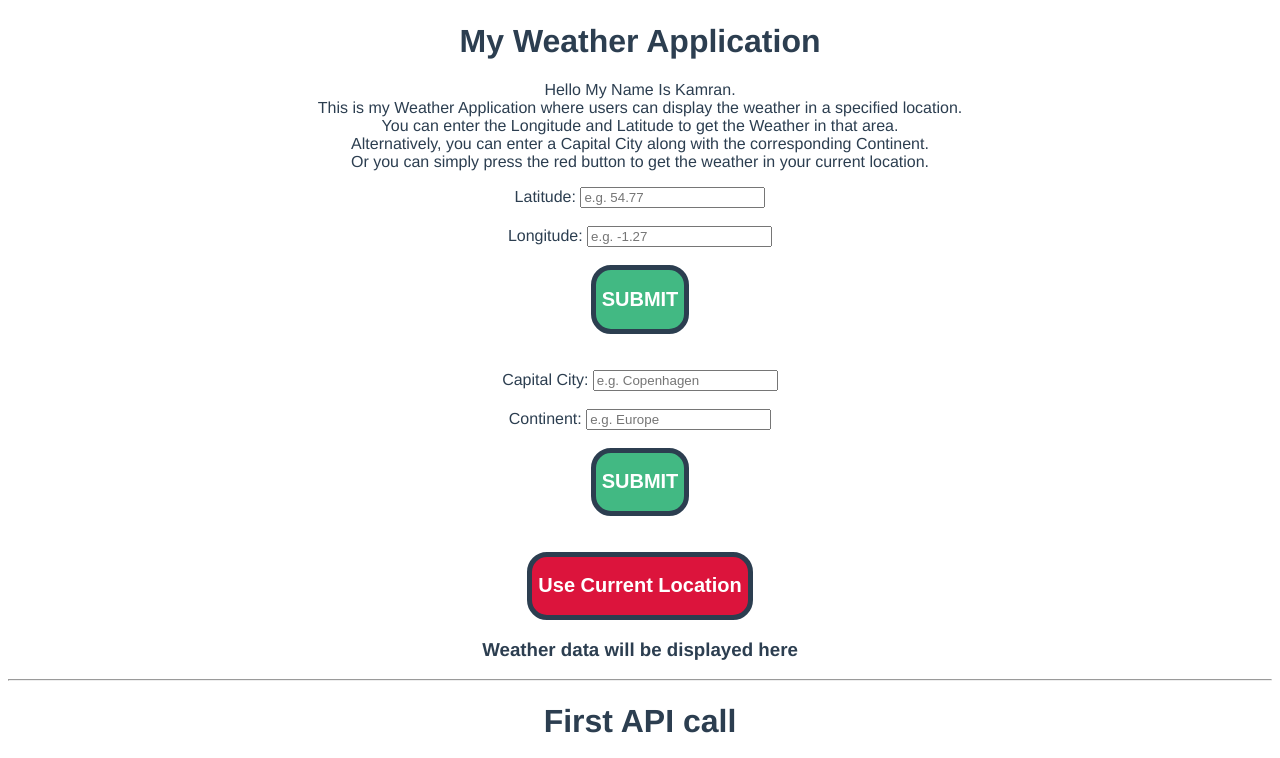
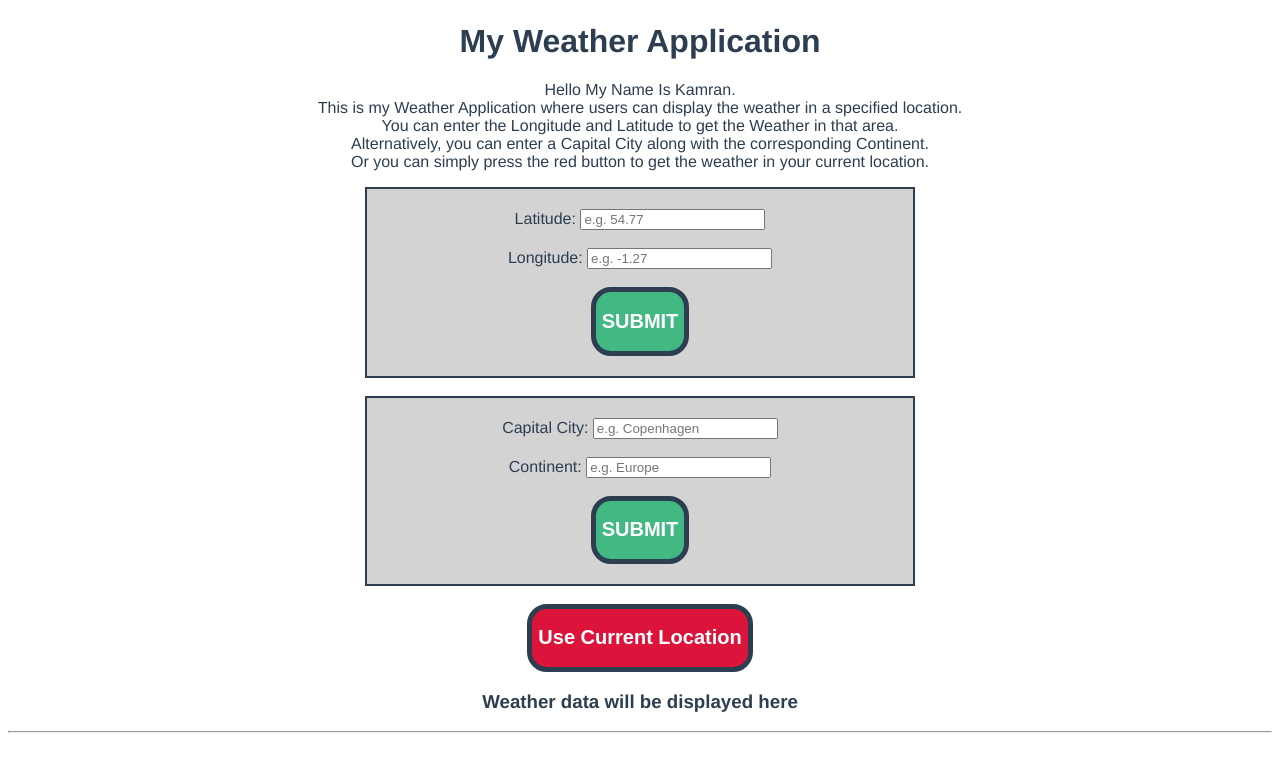
Before and after one commit to Kamran6433/Weather_Application, a Vue app in the folder my-weather-application/: page / in a window 1280 px wide. Shown: the part 625-1383 px from the top of the page. Built offline with nearby package versions, Linux system fonts and the light colour scheme.

Commit message:
Quick save.

```diff
--- a/my-weather-application/src/components/HttpRequest.vue
+++ b/my-weather-application/src/components/HttpRequest.vue
@@ -1,6 +1,6 @@
 <template>
     <div>
-        <div>
+        <div class="box">
             <label>Latitude: </label>
             <input v-model="latitude" placeholder="e.g. 54.77"><br/><br/>
             <label>Longitude: </label>
@@ -8,7 +8,7 @@
             <button id="submitButton" @click="getSpecificWeatherData"><h2>SUBMIT</h2></button>
         </div>
         <br/><br/>
-        <div>
+        <div class="box">
             <label>Capital City: </label>
             <input v-model="city" placeholder="e.g. Copenhagen"><br/><br/>
             <label>Continent: </label>
@@ -159,4 +159,11 @@ button:hover {
     background-color: #2c3e50;
     border-color: crimson;
 }
+.box {
+    border: 2px solid #2c3e50;
+    padding: 20px;
+    display: inline-block;
+    width: 40%;
+    background-color: lightgrey;
+}
 </style>
```
